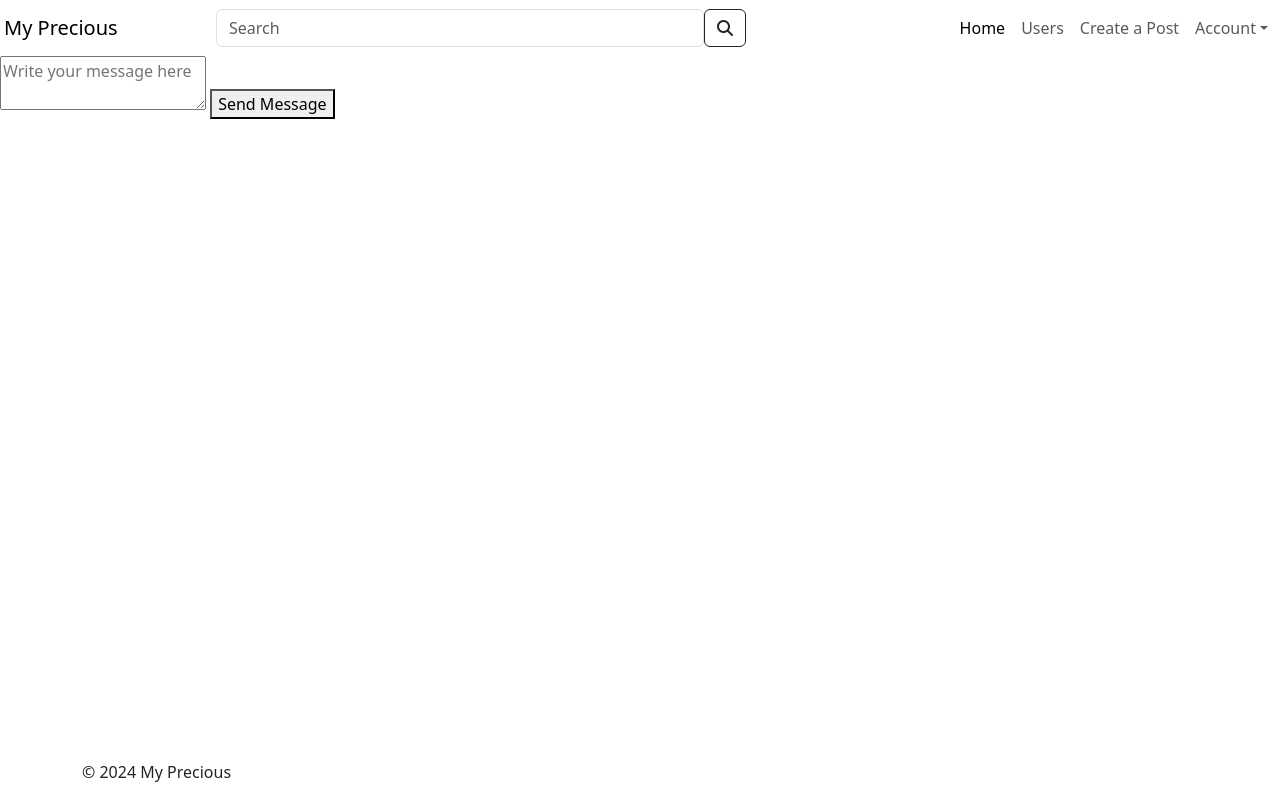
After one commit to Tomosius/My_Precious, a Django app: a page that uses templates/base_template.html in a window 1280 px wide. The commit adds this page. Run offline with Django 5.2, Linux system fonts and the light colour scheme; the visitor is signed in with stand-in values (Sample User, id 1); data comes from the database, SQL or seed files in the repository; data that the repository does not hold is empty; some libraries are stand-ins or nearby versions.

Commit message:
conversations app created, user can send message.

```diff
--- a/My_Precious/settings.py
+++ b/My_Precious/settings.py
@@ -32,7 +32,7 @@ BASE_DIR = Path(__file__).resolve().parent.parent
 SECRET_KEY = os.environ.get("SECRET_KEY")
 
 # SECURITY WARNING: don't run with debug turned on in production!
-DEBUG = False
+DEBUG = True
 
 ALLOWED_HOSTS = ['127.0.0.1', '.herokuapp.com']
 
--- a/My_Precious/urls.py
+++ b/My_Precious/urls.py
@@ -5,6 +5,9 @@ from django.urls import path, include
 from posts.views import view_all_posts
 
 urlpatterns = [
+    # Including conversations app URLS
+    path('conversations/', include('conversations.urls')),
+
     # Including posts app URLS
     path('posts/', include('posts.urls')),
 
--- /dev/null
+++ b/conversations/templates/conversations_list.html
@@ -0,0 +1,6 @@
+{% extends 'base_template.html' %}
+{% block content %}
+	{%  for conversation in conversations %}
+		<a href="{% url 'chat:chat' conversation.id %}">{{ conversation.user.username }}</a>
+	{% endfor %}
+{% endblock %}
--- /dev/null
+++ b/conversations/templates/message_form.html
@@ -0,0 +1,9 @@
+{% extends 'base_template.html' %}
+{% block content %}
+	<form method="post">
+    {% csrf_token %}
+    <textarea name="message" placeholder="Write your message here"></textarea>
+    <button type="submit">Send Message</button>
+</form>
+
+{% endblock %}
--- /dev/null
+++ b/conversations/urls.py
@@ -0,0 +1,10 @@
+from django.urls import path
+from . import views
+
+app_name = 'conversations'
+
+urlpatterns = [
+    path('send_message/<str:recipient_username>/', views.send_message, name='send_message'),
+    path('conversation_detail/<int:conversation_id>/', views.conversation_detail, name='conversation_detail'),
+    path('conversations_list/', views.conversation_list, name='conversation_list'),
+]
--- a/conversations/views.py
+++ b/conversations/views.py
@@ -1,3 +1,85 @@
-from django.shortcuts import render
+from django.shortcuts import render, redirect, get_object_or_404
+from .models import Conversation, Message
+from django.contrib.auth.models import User
+from django.db.models import Q
+from users.models import UserProfile
 
-# Create your views here.
+from django.shortcuts import render, redirect, get_object_or_404
+from .models import Conversation, Message
+from django.contrib.auth.decorators import login_required
+from django.db.models import Q
+
+
+@login_required
+def send_message(request, recipient_username):
+    """
+    Handles the sending of a message to another user, checking for an existing conversation or starting a new one.
+
+    Args:
+    - request: HttpRequest object.
+    - recipient_username: The username of the message recipient.
+
+    Returns:
+    - HttpResponse object redirecting to the conversation view.
+    """
+    sender = request.user
+    recipient = get_object_or_404(User, username=recipient_username)
+
+    # Attempt to retrieve an existing conversation between the sender and recipient
+    conversation = Conversation.objects.filter(
+        participants=sender
+    ).filter(
+        participants=recipient
+    ).first()
+
+    # If no existing conversation, create a new one and add both participants
+    if not conversation:
+        conversation = Conversation.objects.create()
+        conversation.participants.add(sender, recipient)
+
+    if request.method == 'POST':
+        message_text = request.POST.get('message')
+        if message_text:
+            Message.objects.create(conversation=conversation, sender=sender, text=message_text)
+            # Redirect to the specific conversation view using the conversation ID
+            return redirect('conversations:conversation_detail', conversation_id=conversation.id)
+
+    # For GET requests or if the message text is empty, show the form again
+    return render(request, 'message_form.html', {'recipient': recipient})
+
+# Assume 'conversation_detail' is a view that you will define,
+# which shows the messages in a specific conversation
+
+# Assume 'conversation_detail' is a view that you will define,
+# which shows the messages in a specific conversation
+def conversation_detail(request, conversation_id):
+    """
+    Fetches and displays the messages in a specific conversation.
+
+    Args:
+    - request: HttpRequest object.
+    - conversation_id: The ID of the conversation to display.
+
+    Returns:
+    - HttpResponse object rendering the conversation detail template.
+    """
+    conversation = get_object_or_404(Conversation, id=conversation_id)
+    messages = Message.objects.filter(conversation=conversation).order_by('created_at')
+
+    return render(request, 'conversation_detail.html', {'conversation': conversation, 'messages': messages})
+
+
+def conversation_list(request):
+    """
+    Fetches and displays the list of conversations for the current user.
+
+    Args:
+    - request: HttpRequest object.
+
+    Returns:
+    - HttpResponse object rendering the conversations list template.
+    """
+    user = request.user
+    conversations = Conversation.objects.filter(participants=user).order_by('-updated_at')
+
+    return render(request, 'conversations_list.html', {'conversations': conversations})
--- a/templates/base_template.html
+++ b/templates/base_template.html
@@ -16,8 +16,7 @@
 	<nav class="navbar col-12 col-sd-8 navbar-expand-md tomas-custom-bg
         navbar-fixed-top rounded-bottom-2">
 		<div class="container-fluid ps-1 pe-1 right">
-			<a class="navbar-brand col-5 col-sm-4 col-md-2 m-0"
-			   href="/">My Precious</a>
+			<a class="navbar-brand col-5 col-sm-4 col-md-2 m-0" href="{% url 'home' %}">My Precious</a>
 			<form class="d-flex col-7 col-sm-5" role="search" method="GET" action="{{ search_url }}">
 				{% csrf_token %}
 				<input class="form-control" type="search" name="search_query" placeholder="Search" aria-label="Search">
@@ -27,16 +26,13 @@
 			</form>
 
 
-			<button class="navbar-toggler d-none d-md-none d-sm-block" type="button" data-bs-toggle="collapse"
-			        data-bs-target="#navbarSupportedContent" aria-controls="navbarSupportedContent"
-			        aria-expanded="false" aria-label="Toggle navigation">
+			<button class="navbar-toggler d-none d-md-none d-sm-block" type="button" data-bs-toggle="collapse" data-bs-target="#navbarSupportedContent" aria-controls="navbarSupportedContent" aria-expanded="false" aria-label="Toggle navigation">
 				<span class="navbar-toggler-icon"></span>
 			</button>
 			<div class="collapse navbar-collapse" id="navbarSupportedContent">
 				<ul class="navbar-nav ms-auto">
 					<li class="nav-item">
-						<a class="nav-link active" aria-current="page"
-						   href="{% url 'posts:view_all_posts' %}">Home</a>
+						<a class="nav-link active" aria-current="page" href="{% url 'posts:view_all_posts' %}">Home</a>
 					</li>
 					<li class="nav-item">
 						<a class="nav-link" href="{% url 'users:list_users' %}">Users</a>
@@ -46,43 +42,42 @@
 					</li>
 					<li class="nav-item dropdown ">
 						{% if user.is_authenticated %}
-							<a class="nav-link dropdown-toggle" href="#" role="button" data-bs-toggle="dropdown"
-							   aria-expanded="false">
-								Account
-							</a>
+							<a class="nav-link dropdown-toggle" href="#" role="button" data-bs-toggle="dropdown" aria-expanded="false">Account</a>
 							<ul class="dropdown-menu dropdown-menu-end">
-								<li class="nav-item">
-									<a class="nav-link" href="
-                                        #">Create a Post</a>
-								</li>
-								<li class="nav-item">
-									<a class="nav-link"
-									   href="{% url 'users:user_profile' username=request.user.username %}">User
-										Profile</a>
-								</li>
-								<li><a class="dropdown-item" href="{% url 'users:edit_profile' %}">Update Profile</a>
+								<li>
+									<a class="dropdown-item" href="{% url 'conversations:conversation_list' %}">Messages</a>
 								</li>
 								<li>
 									<hr class="dropdown-divider">
 								</li>
-								<li><a class="dropdown-item"
-								       href="{% url 'users:user_logout' %}">Log
-									Out</a></li>
-							</ul>
-						{% else %}
-							<a class="nav-link dropdown-toggle" href="#" role="button" data-bs-toggle="dropdown"
-							   aria-expanded="false">
-								Login
-							</a>
-							<ul class="dropdown-menu dropdown-menu-end">
-								<li><a class="dropdown-item"
-								       href="{% url 'users:user_login' %}">Login</a></li>
+								<li>
+									<a class="dropdown-item" href="{% url 'posts:create_post' %}">Create a Post</a>
+								</li>
+								<li>
+									<a class="dropdown-item" href="{% url 'users:user_profile' username=request.user.username %}">User Profile</a>
+								</li>
+								<li>
+									<a class="dropdown-item" href="{% url 'users:edit_profile' %}">Update Profile</a>
+								</li>
 								<li>
 									<hr class="dropdown-divider">
 								</li>
-								<li><a class="dropdown-item"
-								       href="{% url 'users:user_register' %}">Create an
-									Account</a></li>
+								<li>
+									<a class="dropdown-item" href="{% url 'users:user_logout' %}">Log Out</a>
+								</li>
+							</ul>
+						{% else %}
+							<a class="nav-link dropdown-toggle" href="#" role="button" data-bs-toggle="dropdown" aria-expanded="false">Login</a>
+							<ul class="dropdown-menu dropdown-menu-end">
+								<li>
+									<a class="dropdown-item" href="{% url 'users:user_login' %}">Login</a>
+								</li>
+								<li>
+									<hr class="dropdown-divider">
+								</li>
+								<li>
+									<a class="dropdown-item" href="{% url 'users:user_register' %}">Create an Account</a>
+								</li>
 							</ul>
 						{% endif %}
 
@@ -110,8 +105,7 @@
 		<div class="container">
 			<div class="row justify-content-center">
 				<div class="col-2">
-					<a href="{% url 'posts:view_all_posts' %}" class="btn btn-link"><i class="fas fa-house"
-					                                                                   aria-hidden="true"></i></a>
+					<a href="{% url 'posts:view_all_posts' %}" class="btn btn-link"><i class="fas fa-house" aria-hidden="true"></i></a>
 				</div>
 				<div class="col-2">
 					<a href="#" class="btn btn-link"><i class="fas fa-envelope" aria-hidden="true"></i></a>
@@ -121,17 +115,28 @@
 						<i class="far fa-user" aria-hidden="true"></i>
 					</button>
 					<ul class="dropdown-menu">
-						<li><a class="dropdown-item" href="{% url 'posts:create_post' %}">Create a Post</a></li>
-						<li><a class="dropdown-item" href="{% url 'users:list_users' %}">User List</a></li>
+						<li>
+							<a class="dropdown-item" href="{% url 'posts:create_post' %}">Create a Post</a>
+						</li>
+						<li>
+							<a class="dropdown-item" href="{% url 'users:list_users' %}">User List</a>
+						</li>
 						{% if request.user.is_authenticated %}
-							<li><a class="dropdown-item"
-							       href="{% url 'users:user_profile' username=request.user.username %}">Profile</a></li>
+							<li>
+								<a class="dropdown-item" href="{% url 'users:user_profile' username=request.user.username %}">Profile</a>
+							</li>
 						{% else %}
-							<li><a>Please Login</a></li>
+							<li>
+								<a>Please Login</a>
+							</li>
 						{% endif %}
 
-						<li><a class="dropdown-item" href="{% url 'users:edit_profile' %}">Edit Profile</a></li>
-						<li><a class="dropdown-item" href="{% url 'users:user_logout' %}">Log Out</a></li>
+						<li>
+							<a class="dropdown-item" href="{% url 'users:edit_profile' %}">Edit Profile</a>
+						</li>
+						<li>
+							<a class="dropdown-item" href="{% url 'users:user_logout' %}">Log Out</a>
+						</li>
 					</ul>
 				</div>
 
@@ -157,8 +162,7 @@
 
 
 <!-- Reusable Modal for Messages -->
-<div class="modal fade" id="confirmationModal" tabindex="-1" aria-labelledby="confirmationModalLabel"
-     aria-hidden="true">
+<div class="modal fade" id="confirmationModal" tabindex="-1" aria-labelledby="confirmationModalLabel" aria-hidden="true">
 	<div class="modal-dialog">
 		<div class="modal-content">
 			<div class="modal-header">
@@ -185,9 +189,7 @@
             confirmationModal.show();
 
             // Optionally, hide the modal after a delay
-            setTimeout(() => {
-                confirmationModal.hide();
-            }, 5000); // Adjust time as needed
+            setTimeout(() => {confirmationModal.hide();}, 5000); // Adjust time as needed
         {% endif %}
     });
 </script>
--- a/users/templates/user_profile.html
+++ b/users/templates/user_profile.html
@@ -30,6 +30,10 @@
       <button class="nav-link mx-auto" id="right-tab" data-bs-toggle="tab" href="#right" role="tab" aria-controls="right" aria-selected="false">Posts</button>
     </li>
   </ul>
+  <div>
+	  <a href="{% url 'conversations:send_message' recipient_username=user.username %}">Send Message</a>
+
+  </div>
   <div class="tab-content d-sm-none" id="myTabContent">
     <div class="tab-pane fade show active" id="left" role="tabpanel" aria-labelledby="left-tab">
       <!-- Mobile left-side content will be dynamically loaded here -->
```
Also changed, not shown: conversations/forms.py (added, +12 -0 lines), conversations/templates/conversation_detail.html (added, +10 -0 lines), users/views.py (+17 -7 lines).
